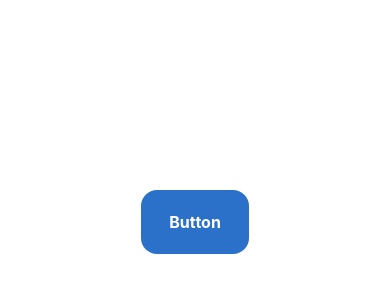
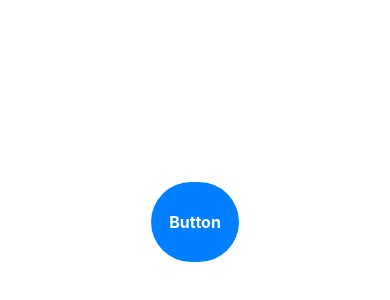
Before and after one commit to qbko/qbko-ui, a React Native app: screen / in a window 390 px wide. Shown: the part 200-500 px from the top of the page. Built offline with nearby package versions, Linux system fonts and the light colour scheme.

Commit message:
will try to implement the structral elements of the button using skia and reanimated.

```diff
--- a/components/QuestButton.tsx
+++ b/components/QuestButton.tsx
@@ -3,6 +3,9 @@ import { View, Text, StyleSheet, Pressable } from "react-native";
 interface QuestButtonProps {
   onPress: () => void;
 }
+
+// This component needs a file prop. It is needed so we can reference to the file
+// from the context Provider we are going to create.
 
 export default function QuestButton({ onPress }: QuestButtonProps) {
   return (
@@ -16,17 +19,18 @@ export default function QuestButton({ onPress }: QuestButtonProps) {
 
 const styles = StyleSheet.create({
   buttonContainer: {
-    width: 108,
-    height: 64,
+    width: 88,
+    height: 80,
     marginHorizontal: 12,
     alignItems: "center",
     justifyContent: "center",
   },
   button: {
-    backgroundColor: "#2B70C9",
-    borderRadius: 16,
+    scaleY: 0.6,
+    backgroundColor: "#0080FF",
+    borderRadius: 50,
     width: "100%",
-    height: "100%",
+    height: 80,
     alignItems: "center",
     justifyContent: "center",
     flexDirection: "row",
--- a/package.json
+++ b/package.json
@@ -10,13 +10,15 @@
   },
   "dependencies": {
     "@rive-app/react-native": "^0.2.7",
+    "@shopify/react-native-skia": "^2.5.1",
     "expo": "~54.0.33",
     "expo-build-properties": "~1.0.10",
     "expo-dev-client": "~6.0.20",
     "expo-status-bar": "~3.0.9",
     "react": "19.1.0",
     "react-native": "0.81.5",
-    "react-native-nitro-modules": "^0.34.1"
+    "react-native-nitro-modules": "^0.34.1",
+    "react-native-reanimated": "^4.2.2"
   },
   "devDependencies": {
     "@types/react": "~19.1.0",
```
Also changed, not shown: 1 other file (tests, documents, lock files or other folders).
